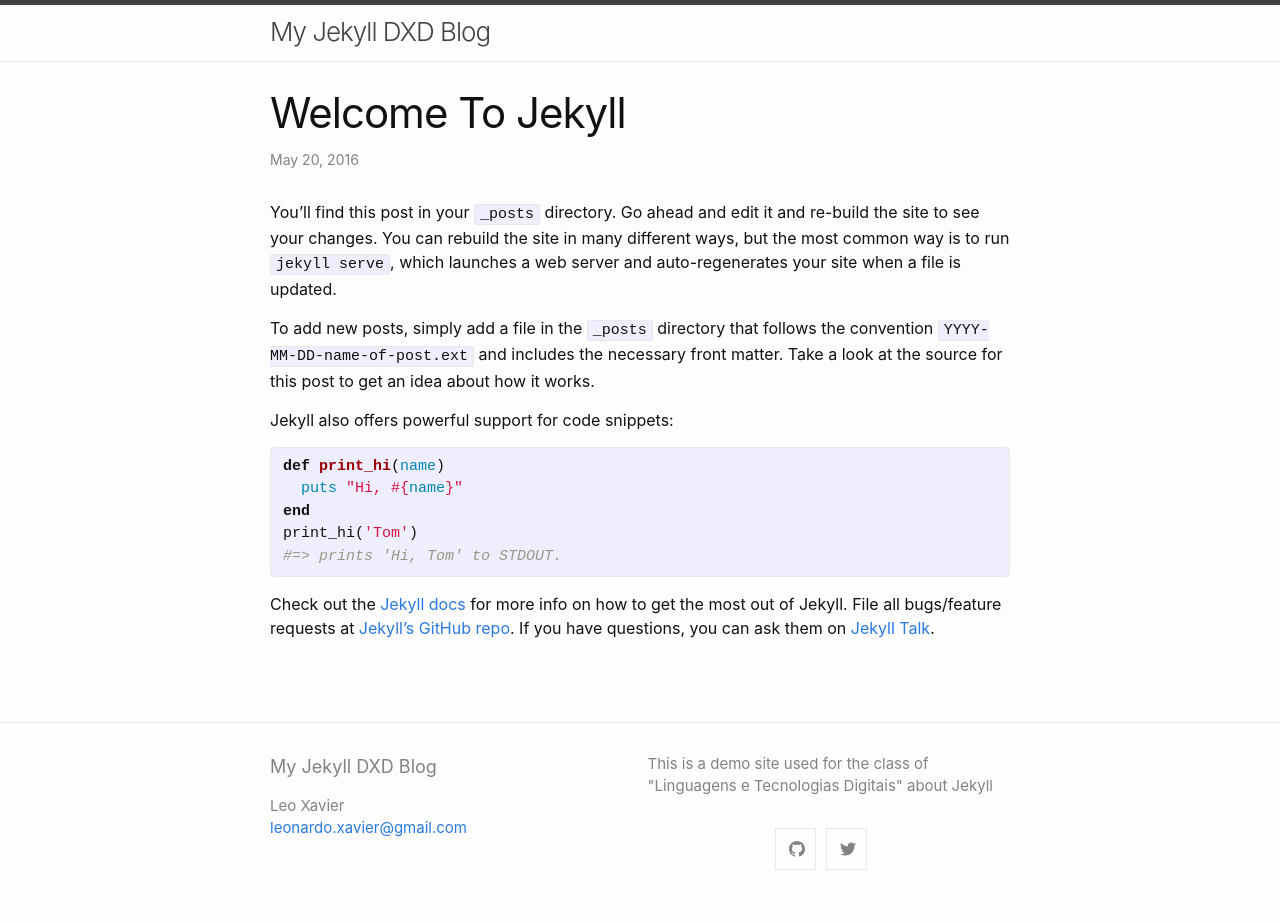
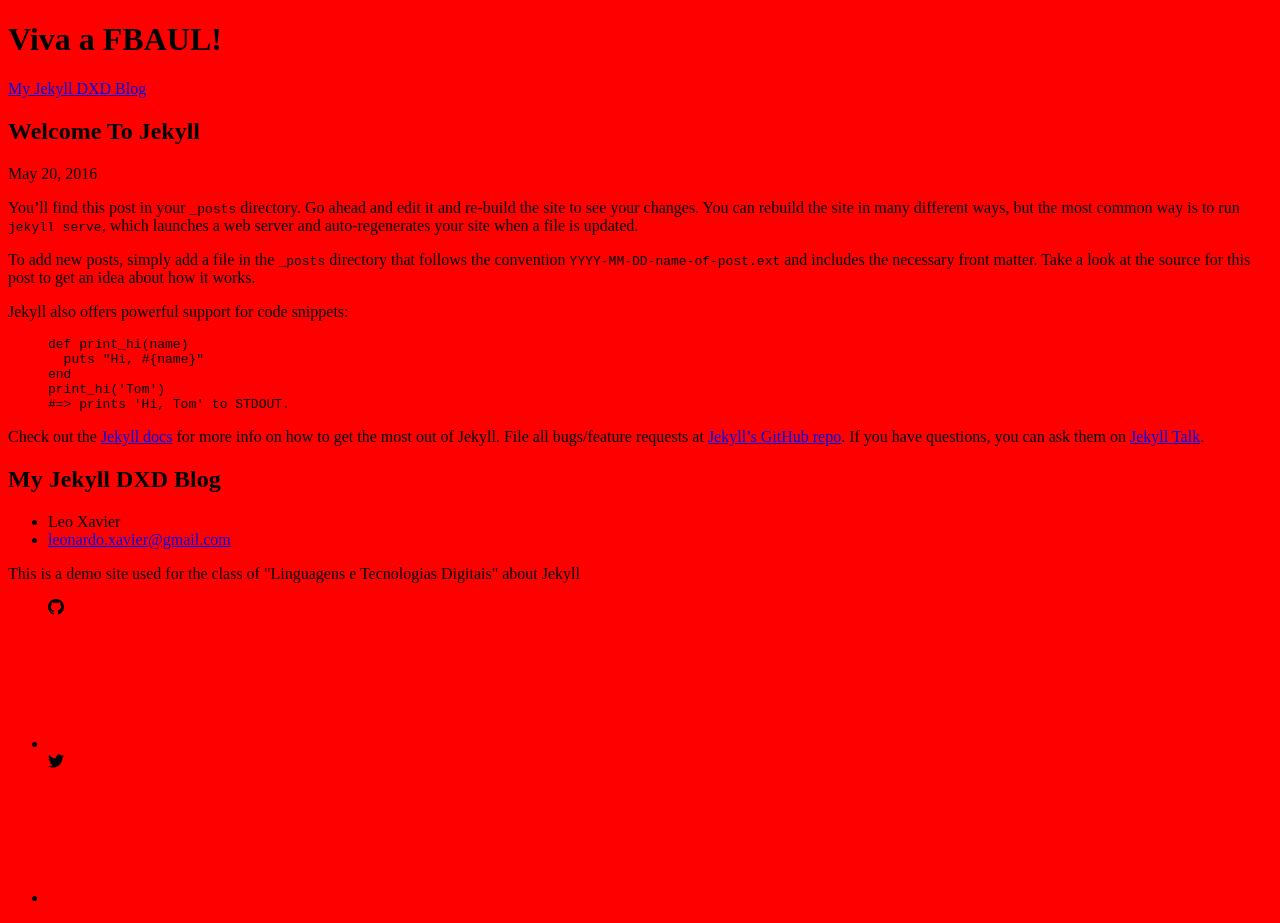
Before and after one commit to leoxavier/leoxavier.github.io, a Jekyll site: the page built from _posts/2016-05-20-welcome-to-jekyll.md, in a window 1280 px wide. Built offline with Jekyll 4.4.1, drawn with Linux system fonts in a browser that asks for light colours; before the commit the page ends 900 px from its top, so only the background shows below that.

Commit message:
This is red now

```diff
--- a/_config.yml
+++ b/_config.yml
@@ -4,8 +4,6 @@ email: leonardo.xavier@gmail.com
 description: > # this means to ignore newlines until "exclude"
   This is a demo site used for the class of
   "Linguagens e Tecnologias Digitais" about Jekyll
-
-baseurl: /
 
 exclude:
   - Gemfile
--- a/_includes/header.html
+++ b/_includes/header.html
@@ -1,5 +1,5 @@
 <header class="site-header">
-
+  <h1>Viva a FBAUL!</h1>
   <div class="wrapper">
     {%- assign default_paths = site.pages | map: "path" -%}
     {%- assign page_paths = site.header_pages | default: default_paths -%}
--- a/_layouts/home.html
+++ b/_layouts/home.html
@@ -2,7 +2,7 @@
 layout: default
 ---
 
-<div class="hom!e">
+<div class="home">
   {%- if page.title -%}
     <h1 class="page-heading">{{ page.title }}</h1>
   {%- endif -%}
--- a/_sass/minima.scss
+++ b/_sass/minima.scss
@@ -1,56 +1,3 @@
-@charset "utf-8";
-
-// Define defaults for each variable.
-
-$base-font-family: -apple-system, BlinkMacSystemFont, "Segoe UI", Roboto, Helvetica, Arial, sans-serif, "Apple Color Emoji", "Segoe UI Emoji", "Segoe UI Symbol" !default;
-$base-font-size:   16px !default;
-$base-font-weight: 400 !default;
-$small-font-size:  $base-font-size * 0.875 !default;
-$base-line-height: 1.5 !default;
-
-$spacing-unit:     30px !default;
-
-$text-color:       #111 !default;
-$background-color: #fdfdfd !default;
-$brand-color:      #2a7ae2 !default;
-
-$grey-color:       #828282 !default;
-$grey-color-light: lighten($grey-color, 40%) !default;
-$grey-color-dark:  darken($grey-color, 25%) !default;
-$orange-color:     #f66a0a !default;
-$table-text-align: left !default;
-
-// Width of the content area
-$content-width:    800px !default;
-
-$on-palm:          600px !default;
-$on-laptop:        800px !default;
-
-$on-medium:        $on-palm !default;
-$on-large:         $on-laptop !default;
-
-// Use media queries like this:
-// @include media-query($on-palm) {
-//   .wrapper {
-//     padding-right: $spacing-unit / 2;
-//     padding-left: $spacing-unit / 2;
-//   }
-// }
-// Notice the following mixin uses max-width, in a deprecated, desktop-first
-// approach, whereas media queries used elsewhere now use min-width.
-@mixin media-query($device) {
-  @media screen and (max-width: $device) {
-    @content;
-  }
+body {
+	background: red;
 }
-
-@mixin relative-font-size($ratio) {
-  font-size: $base-font-size * $ratio;
-}
-
-// Import partials.
-@import
-  "minima/base",
-  "minima/layout",
-  "minima/syntax-highlighting"
-;
--- a/_sass/minima/_base.scss
+++ /dev/null
@@ -1,256 +0,0 @@
-/**
- * Reset some basic elements
- */
-body, h1, h2, h3, h4, h5, h6,
-p, blockquote, pre, hr,
-dl, dd, ol, ul, figure {
-  margin: 0;
-  padding: 0;
-
-}
-
-
-
-/**
- * Basic styling
- */
-body {
-  font: $base-font-weight #{$base-font-size}/#{$base-line-height} $base-font-family;
-  color: $text-color;
-  background-color: $background-color;
-  -webkit-text-size-adjust: 100%;
-  -webkit-font-feature-settings: "kern" 1;
-     -moz-font-feature-settings: "kern" 1;
-       -o-font-feature-settings: "kern" 1;
-          font-feature-settings: "kern" 1;
-  font-kerning: normal;
-  display: flex;
-  min-height: 100vh;
-  flex-direction: column;
-}
-
-
-
-/**
- * Set `margin-bottom` to maintain vertical rhythm
- */
-h1, h2, h3, h4, h5, h6,
-p, blockquote, pre,
-ul, ol, dl, figure,
-%vertical-rhythm {
-  margin-bottom: $spacing-unit / 2;
-}
-
-
-
-/**
- * `main` element
- */
-main {
-  display: block; /* Default value of `display` of `main` element is 'inline' in IE 11. */
-}
-
-
-
-/**
- * Images
- */
-img {
-  max-width: 100%;
-  vertical-align: middle;
-}
-
-
-
-/**
- * Figures
- */
-figure > img {
-  display: block;
-}
-
-figcaption {
-  font-size: $small-font-size;
-}
-
-
-
-/**
- * Lists
- */
-ul, ol {
-  margin-left: $spacing-unit;
-}
-
-li {
-  > ul,
-  > ol {
-    margin-bottom: 0;
-  }
-}
-
-
-
-/**
- * Headings
- */
-h1, h2, h3, h4, h5, h6 {
-  font-weight: $base-font-weight;
-}
-
-
-
-/**
- * Links
- */
-a {
-  color: $brand-color;
-  text-decoration: none;
-
-  &:visited {
-    color: darken($brand-color, 15%);
-  }
-
-  &:hover {
-    color: $text-color;
-    text-decoration: underline;
-  }
-
-  .social-media-list &:hover {
-    text-decoration: none;
-
-    .username {
-      text-decoration: underline;
-    }
-  }
-}
-
-
-/**
- * Blockquotes
- */
-blockquote {
-  color: $grey-color;
-  border-left: 4px solid $grey-color-light;
-  padding-left: $spacing-unit / 2;
-  @include relative-font-size(1.125);
-  letter-spacing: -1px;
-  font-style: italic;
-
-  > :last-child {
-    margin-bottom: 0;
-  }
-}
-
-
-
-/**
- * Code formatting
- */
-pre,
-code {
-  @include relative-font-size(0.9375);
-  border: 1px solid $grey-color-light;
-  border-radius: 3px;
-  background-color: #eef;
-}
-
-code {
-  padding: 1px 5px;
-}
-
-pre {
-  padding: 8px 12px;
-  overflow-x: auto;
-
-  > code {
-    border: 0;
-    padding-right: 0;
-    padding-left: 0;
-  }
-}
-
-
-
-/**
- * Wrapper
- */
-.wrapper {
-  max-width: -webkit-calc(#{$content-width} - (#{$spacing-unit}));
-  max-width:         calc(#{$content-width} - (#{$spacing-unit}));
-  margin-right: auto;
-  margin-left: auto;
-  padding-right: $spacing-unit / 2;
-  padding-left: $spacing-unit / 2;
-  @extend %clearfix;
-
-  @media screen and (min-width: $on-large) {
-    max-width: -webkit-calc(#{$content-width} - (#{$spacing-unit} * 2));
-    max-width:         calc(#{$content-width} - (#{$spacing-unit} * 2));
-    padding-right: $spacing-unit;
-    padding-left: $spacing-unit;
-  }
-}
-
-
-
-/**
- * Clearfix
- */
-%clearfix:after {
-  content: "";
-  display: table;
-  clear: both;
-}
-
-
-
-/**
- * Icons
- */
-
-.orange {
-  color: $orange-color;
-}
-
-.grey {
-  color: $grey-color;
-}
-
-.svg-icon {
-  width: 16px;
-  height: 16px;
-  display: inline-block;
-  fill: currentColor;
-  padding: 5px 3px 2px 5px;
-  vertical-align: text-bottom;
-}
-
-
-/**
- * Tables
- */
-table {
-  margin-bottom: $spacing-unit;
-  width: 100%;
-  text-align: $table-text-align;
-  color: lighten($text-color, 18%);
-  border-collapse: collapse;
-  border: 1px solid $grey-color-light;
-  tr {
-    &:nth-child(even) {
-      background-color: lighten($grey-color-light, 6%);
-    }
-  }
-  th, td {
-    padding: ($spacing-unit / 3) ($spacing-unit / 2);
-  }
-  th {
-    background-color: lighten($grey-color-light, 3%);
-    border: 1px solid darken($grey-color-light, 4%);
-    border-bottom-color: darken($grey-color-light, 12%);
-  }
-  td {
-    border: 1px solid $grey-color-light;
-  }
-}
--- a/_sass/minima/_layout.scss
+++ /dev/null
@@ -1,298 +0,0 @@
-/**
- * Site header
- */
-.site-header {
-  border-top: 5px solid $grey-color-dark;
-  border-bottom: 1px solid $grey-color-light;
-  min-height: $spacing-unit * 1.865;
-  line-height: $base-line-height * $base-font-size * 2.25;
-
-  // Positioning context for the mobile navigation icon
-  position: relative;
-}
-
-.site-title {
-  @include relative-font-size(1.625);
-  font-weight: 300;
-  letter-spacing: -1px;
-  margin-bottom: 0;
-  float: left;
-
-  @include media-query($on-palm) {
-    padding-right: 45px;
-  }
-
-  &,
-  &:visited {
-    color: $grey-color-dark;
-  }
-}
-
-.site-nav {
-  position: absolute;
-  top: 9px;
-  right: $spacing-unit / 2;
-  background-color: $background-color;
-  border: 1px solid $grey-color-light;
-  border-radius: 5px;
-  text-align: right;
-
-  .nav-trigger {
-      display: none;
-  }
-
-  .menu-icon {
-    float: right;
-    width: 36px;
-    height: 26px;
-    line-height: 0;
-    padding-top: 10px;
-    text-align: center;
-
-    > svg path {
-      fill: $grey-color-dark;
-    }
-  }
-
-  label[for="nav-trigger"] {
-    display: block;
-    float: right;
-    width: 36px;
-    height: 36px;
-    z-index: 2;
-    cursor: pointer;
-  }
-
-  input ~ .trigger {
-    clear: both;
-    display: none;
-  }
-
-  input:checked ~ .trigger {
-    display: block;
-    padding-bottom: 5px;
-  }
-
-  .page-link {
-    color: $text-color;
-    line-height: $base-line-height;
-    display: block;
-    padding: 5px 10px;
-
-    // Gaps between nav items, but not on the last one
-    &:not(:last-child) {
-      margin-right: 0;
-    }
-    margin-left: 20px;
-  }
-
-  @media screen and (min-width: $on-medium) {
-    position: static;
-    float: right;
-    border: none;
-    background-color: inherit;
-
-    label[for="nav-trigger"] {
-      display: none;
-    }
-
-    .menu-icon {
-      display: none;
-    }
-
-    input ~ .trigger {
-      display: block;
-    }
-
-    .page-link {
-      display: inline;
-      padding: 0;
-
-      &:not(:last-child) {
-        margin-right: 20px;
-      }
-      margin-left: auto;
-    }
-  }
-}
-
-
-
-/**
- * Site footer
- */
-.site-footer {
-  border-top: 1px solid $grey-color-light;
-  padding: $spacing-unit 0;
-}
-
-.footer-heading {
-  @include relative-font-size(1.125);
-  margin-bottom: $spacing-unit / 2;
-}
-
-.contact-list,
-.social-media-list {
-  list-style: none;
-  margin-left: 0;
-}
-
-.footer-col-wrapper {
-  @include relative-font-size(0.9375);
-  color: $grey-color;
-  margin-left: -$spacing-unit / 2;
-  @extend %clearfix;
-}
-
-.footer-col {
-  width: -webkit-calc(100% - (#{$spacing-unit} / 2));
-  width:         calc(100% - (#{$spacing-unit} / 2));
-  margin-bottom: $spacing-unit / 2;
-  padding-left: $spacing-unit / 2;
-}
-
-.footer-col-1,
-.footer-col-2 {
-  width: -webkit-calc(50% - (#{$spacing-unit} / 2));
-  width:         calc(50% - (#{$spacing-unit} / 2));
-}
-
-.footer-col-3 {
-  width: -webkit-calc(100% - (#{$spacing-unit} / 2));
-  width:         calc(100% - (#{$spacing-unit} / 2));
-}
-
-@media screen and (min-width: $on-large) {
-  .footer-col-1 {
-    width: -webkit-calc(35% - (#{$spacing-unit} / 2));
-    width:         calc(35% - (#{$spacing-unit} / 2));
-  }
-
-  .footer-col-2 {
-    width: -webkit-calc(20% - (#{$spacing-unit} / 2));
-    width:         calc(20% - (#{$spacing-unit} / 2));
-  }
-
-  .footer-col-3 {
-    width: -webkit-calc(45% - (#{$spacing-unit} / 2));
-    width:         calc(45% - (#{$spacing-unit} / 2));
-  }
-}
-
-@media screen and (min-width: $on-medium) {
-  .footer-col {
-    float: left;
-  }
-}
-
-
-
-/**
- * Page content
- */
-.page-content {
-  padding: $spacing-unit 0;
-  flex: 1 0 auto;
-}
-
-.page-heading {
-  @include relative-font-size(2);
-}
-
-.post-list-heading {
-  @include relative-font-size(1.75);
-}
-
-.post-list {
-  margin-left: 0;
-  list-style: none;
-
-  > li {
-    margin-bottom: $spacing-unit;
-  }
-}
-
-.post-meta {
-  font-size: $small-font-size;
-  color: $grey-color;
-}
-
-.post-link {
-  display: block;
-  @include relative-font-size(1.5);
-}
-
-
-
-/**
- * Posts
- */
-.post-header {
-  margin-bottom: $spacing-unit;
-}
-
-.post-title,
-.post-content h1 {
-  @include relative-font-size(2.625);
-  letter-spacing: -1px;
-  line-height: 1;
-
-  @media screen and (min-width: $on-large) {
-    @include relative-font-size(2.625);
-  }
-}
-
-.post-content {
-  margin-bottom: $spacing-unit;
-
-  h2 {
-    @include relative-font-size(1.75);
-
-    @media screen and (min-width: $on-large) {
-      @include relative-font-size(2);
-    }
-  }
-
-  h3 {
-    @include relative-font-size(1.375);
-
-    @media screen and (min-width: $on-large) {
-      @include relative-font-size(1.625);
-    }
-  }
-
-  h4 {
-    @include relative-font-size(1.125);
-
-    @media screen and (min-width: $on-large) {
-      @include relative-font-size(1.25);
-    }
-  }
-}
-
-
-.social-media-list {
-  display: table;
-  margin: 0 auto;
-  li {
-    float: left;
-    margin: 0 5px;
-    &:first-of-type { margin-left: 0 }
-    &:last-of-type { margin-right: 0 }
-    a {
-      display: block;
-      padding: $spacing-unit / 4;
-      border: 1px solid $grey-color-light
-    }
-    &:hover .svg-icon { fill: currentColor; }
-  }
-}
-
-
-/**
- * Grid helpers
- */
-.one-half {
-  width: -webkit-calc(50% - (#{$spacing-unit} / 2));
-  width:         calc(50% - (#{$spacing-unit} / 2));
-}
--- a/_sass/minima/_syntax-highlighting.scss
+++ /dev/null
@@ -1,71 +0,0 @@
-/**
- * Syntax highlighting styles
- */
-.highlight {
-  background: #fff;
-  @extend %vertical-rhythm;
-
-  .highlighter-rouge & {
-    background: #eef;
-  }
-
-  .c     { color: #998; font-style: italic } // Comment
-  .err   { color: #a61717; background-color: #e3d2d2 } // Error
-  .k     { font-weight: bold } // Keyword
-  .o     { font-weight: bold } // Operator
-  .cm    { color: #998; font-style: italic } // Comment.Multiline
-  .cp    { color: #999; font-weight: bold } // Comment.Preproc
-  .c1    { color: #998; font-style: italic } // Comment.Single
-  .cs    { color: #999; font-weight: bold; font-style: italic } // Comment.Special
-  .gd    { color: #000; background-color: #fdd } // Generic.Deleted
-  .gd .x { color: #000; background-color: #faa } // Generic.Deleted.Specific
-  .ge    { font-style: italic } // Generic.Emph
-  .gr    { color: #a00 } // Generic.Error
-  .gh    { color: #999 } // Generic.Heading
-  .gi    { color: #000; background-color: #dfd } // Generic.Inserted
-  .gi .x { color: #000; background-color: #afa } // Generic.Inserted.Specific
-  .go    { color: #888 } // Generic.Output
-  .gp    { color: #555 } // Generic.Prompt
-  .gs    { font-weight: bold } // Generic.Strong
-  .gu    { color: #aaa } // Generic.Subheading
-  .gt    { color: #a00 } // Generic.Traceback
-  .kc    { font-weight: bold } // Keyword.Constant
-  .kd    { font-weight: bold } // Keyword.Declaration
-  .kp    { font-weight: bold } // Keyword.Pseudo
-  .kr    { font-weight: bold } // Keyword.Reserved
-  .kt    { color: #458; font-weight: bold } // Keyword.Type
-  .m     { color: #099 } // Literal.Number
-  .s     { color: #d14 } // Literal.String
-  .na    { color: #008080 } // Name.Attribute
-  .nb    { color: #0086B3 } // Name.Builtin
-  .nc    { color: #458; font-weight: bold } // Name.Class
-  .no    { color: #008080 } // Name.Constant
-  .ni    { color: #800080 } // Name.Entity
-  .ne    { color: #900; font-weight: bold } // Name.Exception
-  .nf    { color: #900; font-weight: bold } // Name.Function
-  .nn    { color: #555 } // Name.Namespace
-  .nt    { color: #000080 } // Name.Tag
-  .nv    { color: #008080 } // Name.Variable
-  .ow    { font-weight: bold } // Operator.Word
-  .w     { color: #bbb } // Text.Whitespace
-  .mf    { color: #099 } // Literal.Number.Float
-  .mh    { color: #099 } // Literal.Number.Hex
-  .mi    { color: #099 } // Literal.Number.Integer
-  .mo    { color: #099 } // Literal.Number.Oct
-  .sb    { color: #d14 } // Literal.String.Backtick
-  .sc    { color: #d14 } // Literal.String.Char
-  .sd    { color: #d14 } // Literal.String.Doc
-  .s2    { color: #d14 } // Literal.String.Double
-  .se    { color: #d14 } // Literal.String.Escape
-  .sh    { color: #d14 } // Literal.String.Heredoc
-  .si    { color: #d14 } // Literal.String.Interpol
-  .sx    { color: #d14 } // Literal.String.Other
-  .sr    { color: #009926 } // Literal.String.Regex
-  .s1    { color: #d14 } // Literal.String.Single
-  .ss    { color: #990073 } // Literal.String.Symbol
-  .bp    { color: #999 } // Name.Builtin.Pseudo
-  .vc    { color: #008080 } // Name.Variable.Class
-  .vg    { color: #008080 } // Name.Variable.Global
-  .vi    { color: #008080 } // Name.Variable.Instance
-  .il    { color: #099 } // Literal.Number.Integer.Long
-}
```
